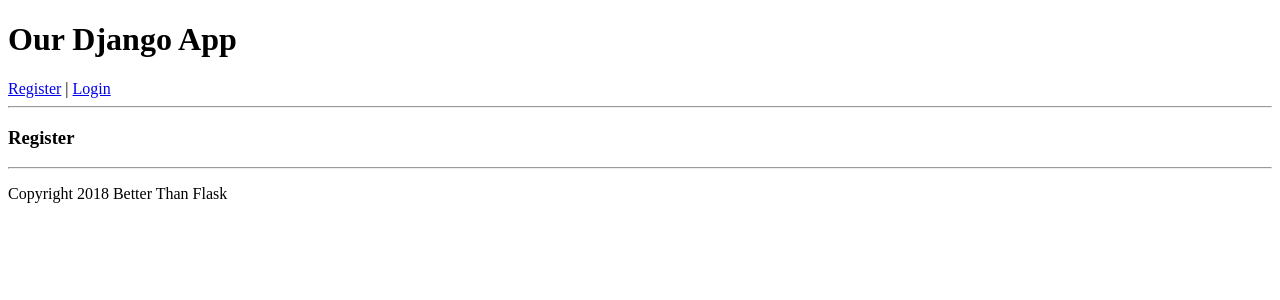
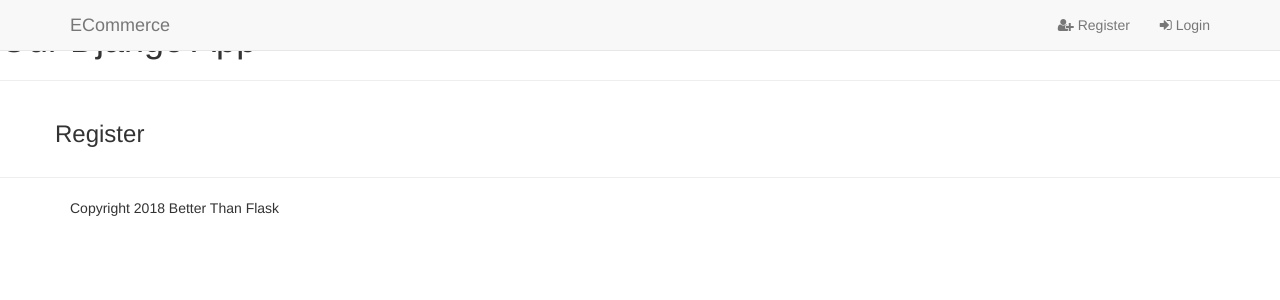
Before and after one commit to bglynch/trydjango, a Django app: page /accounts/register in a window 1280 px wide. Shown: the top 300 px of the page. Run offline with Django 3.2, Linux system fonts and the light colour scheme; some libraries are stand-ins or nearby versions.

Commit message:
Styling added

```diff
--- a/home/templates/home/base.html
+++ b/home/templates/home/base.html
@@ -5,24 +5,50 @@
     <meta name="viewport" content="width=device-width, initial-scale=1.0">
     <meta http-equiv="X-UA-Compatible" content="ie=edge">
     <title>Document</title>
+
+    <link rel="stylesheet" href="https://bootswatch.com/3/sandstone/bootstrap.min.css">
+    <link rel="stylesheet" href="https://maxcdn.bootstrapcdn.com/font-awesome/4.7.0/css/font-awesome.min.css" type="text/css" />
 </head>
 <body>
+
    <h1>Our Django App</h1>
-    <div class="navbar">
-        {% if user.is_authenticated %}
-        <a href="/accounts/logout">Logout</a>  |
-        {% else %}
-        <a href="/accounts/register">Register</a>  |
-        <a href="/accounts/login">Login</a>
-        {% endif %}
-    </div>
-   <hr>
+<!-- Fixed masthead -->
+    <nav class="navbar navbar-masthead navbar-default navbar-fixed-top">
+        <div class="container">
+            <div class="navbar-header">
+                <button type="button" class="navbar-toggle collapsed" data-toggle="collapse" data-target="#navbar" aria-expanded="false" aria-controls="navbar">
+                    <span class="sr-only">Toggle navigation</span>
+                    <span class="icon-bar"></span>
+                    <span class="icon-bar"></span>
+                    <span class="icon-bar"></span>
+                </button>
+                <a class="navbar-brand" href="/">ECommerce</a>
+            </div>
 
-   {% block content %}
-   {% endblock content %}
+            <div id="navbar" class="navbar-collapse collapse">
+                <ul class="nav navbar-nav navbar-right">
+                    {% if user.is_authenticated %}
+                        <li><a href="/accounts/logout"><i class="fa fa-sign-out"></i> Logout</a></li>
+                    {%  else %}
+                        <li><a href="/accounts/register"><i class="fa fa-user-plus"></i> Register</a></li>
+                        <li><a href="/accounts/login"><i class="fa fa-sign-in"></i> Login</a></li>
+                    {% endif %}
+                </ul>
+            </div>
+        </div>
+    </nav>
 
    <hr>
+   <div class="container">
+       <div class="row">
+           {% block content %}
 
-   <p>Copyright 2018 Better Than Flask</p>
+           {% endblock content %}
+       </div>
+   </div>
+   <hr>
+   <div class="container">
+       <p>Copyright 2018 Better Than Flask</p>
+   </div>
 </body>
 </html>
```
Also changed, not shown: db.sqlite3.
